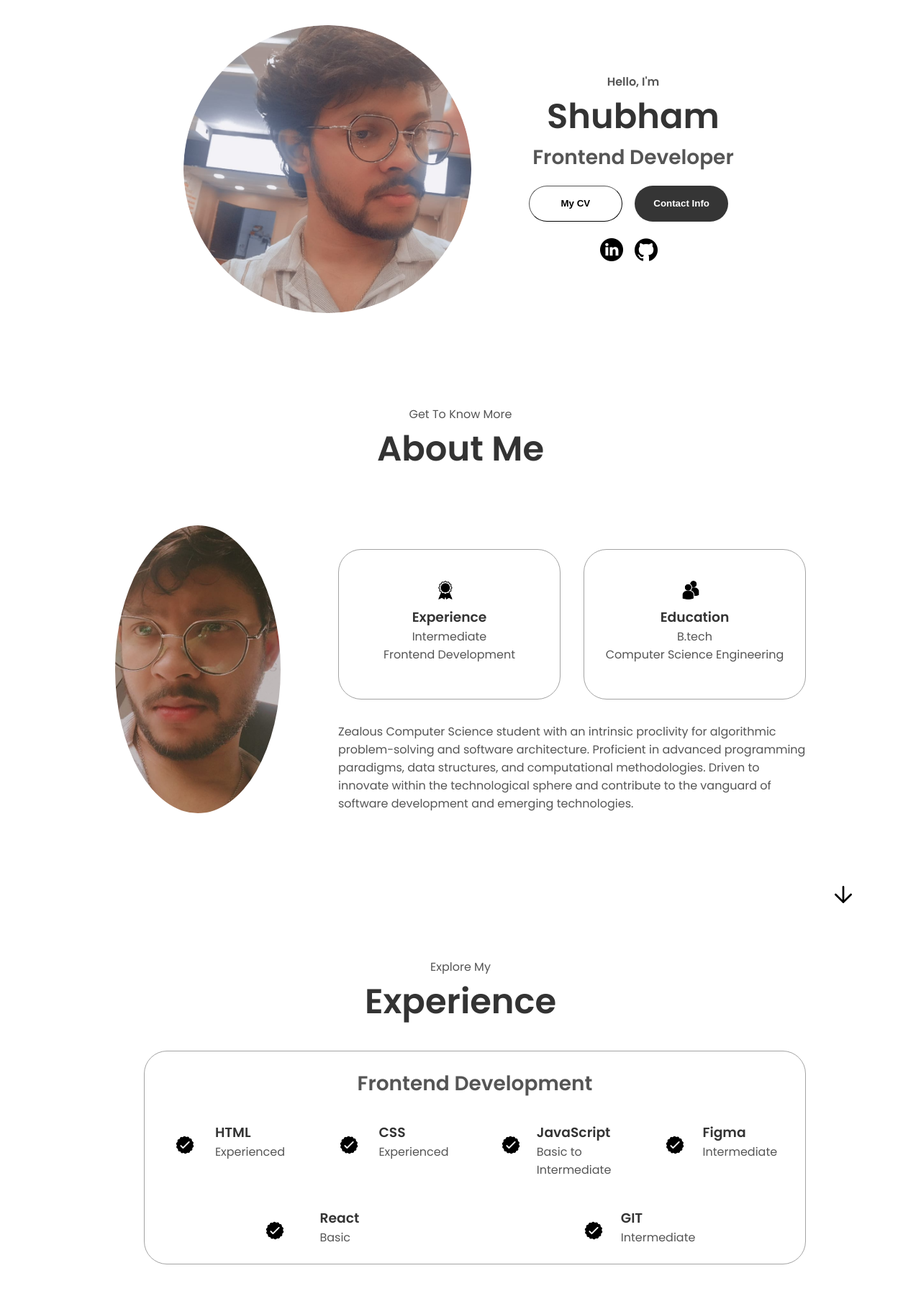
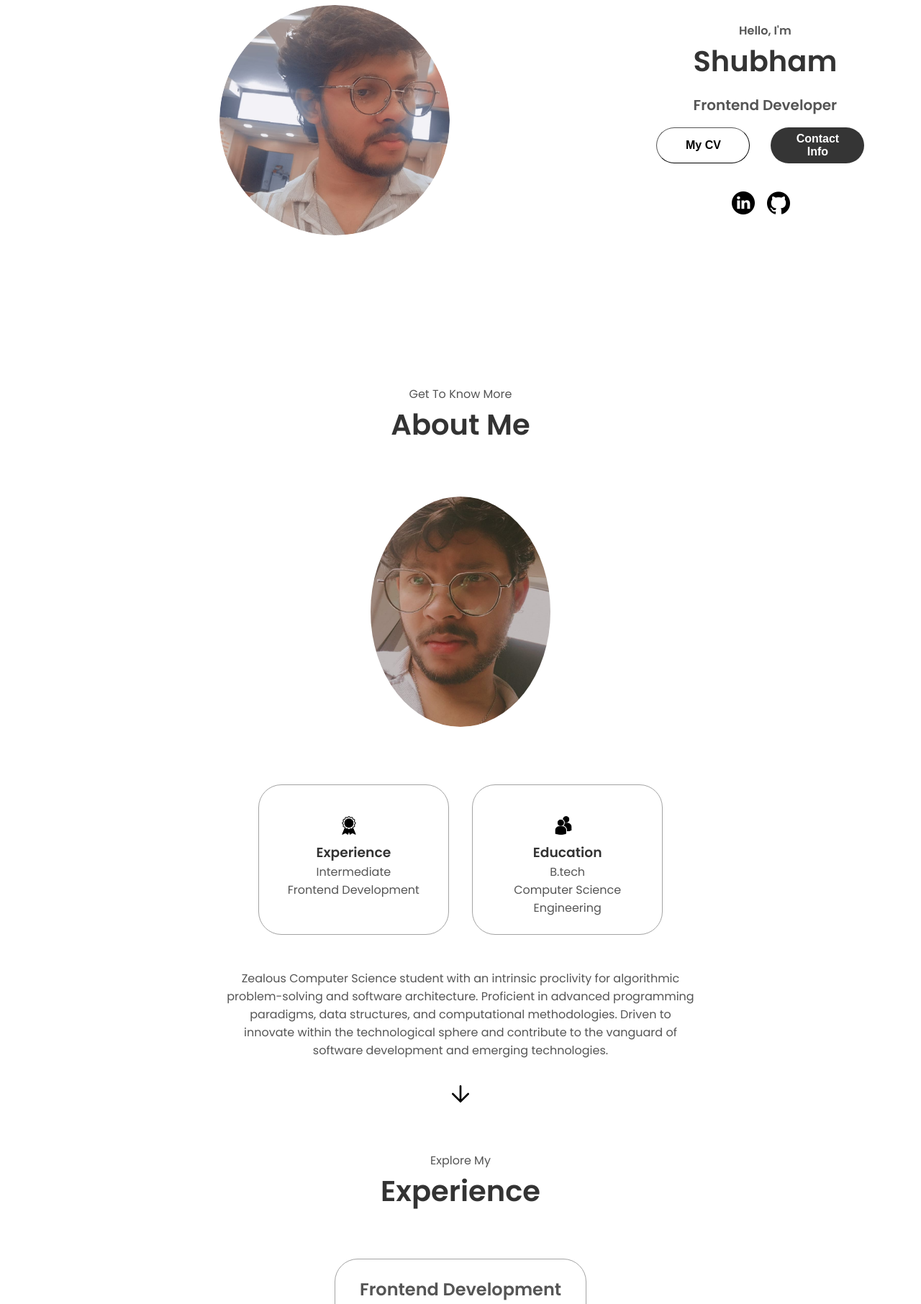
Before and after one commit to mitra9917/my_portfolio, a plain HTML site: page index.html in a window 1280 px wide. Shown: the part 133-1945 px from the top of the page at 72% size. Drawn offline with Linux system fonts and the light colour scheme.

Commit message:
fit to screen

```diff
--- a/style.css
+++ b/style.css
@@ -35,68 +35,70 @@
   --arrow-color: #fff;
 }
 
-*{
-    margin:0;
-    padding:0;
+* {
+  margin: 0;
+  padding: 0;
+  box-sizing: border-box;
 }
 
-body{
-    font-family:"Poppins",sans-serif;
+html {
+  scroll-behavior: smooth;
+  font-size: 16px;
+}
+
+body {
+  font-family: "Poppins", sans-serif;
   background-color: var(--bg-color);
   color: var(--text-color);
   transition: background-color 0.3s, color 0.3s;
 }
 
-html{
-    scroll-behavior: smooth;
-}
-
-p{
+p {
   color: var(--secondary-text-color);
 }
 
-a, .btn{
-    transition:all 300ms ease;
+a, .btn {
+  transition: all 300ms ease;
 }
 
-nav, .nav-links{
-    display:flex;
+nav, .nav-links {
+  display: flex;
 }
 
-nav{
+nav {
   justify-content: space-around;
-    align-items:center;
-    height:17vh;
+  align-items: center;
+  min-height: 60px;
   background-color: var(--nav-bg);
   transition: background-color 0.3s;
 }
 
-.nav-links{
-    gap:2rem;
-    list-style:none;
-    font-size:1.5rem;
+.nav-links {
+  gap: 2rem;
+  list-style: none;
+  font-size: 1.5rem;
 }
 
-a{
+a {
   color: var(--text-color);
   text-decoration: none;
-    text-decoration-color:white;
+  text-decoration-color: white;
 }
 
-a:hover{
-    color:gray;
-    text-decoration:underline;
-    text-underline-offset:1rem;
-    text-decoration-color:rgb(181,181,181);
+a:hover {
+  color: gray;
+  text-decoration: underline;
+  text-underline-offset: 1rem;
+  text-decoration-color: rgb(181,181,181);
 }
 
-.logo{
-    font-size:2rem;
+.logo {
+  font-size: 2rem;
   color: var(--text-color);
 }
 
-.logo:hover{
-    cursor:default;
+.logo:hover {
+  cursor: default;
 }
 
 /* Theme toggle button styles */
@@ -137,41 +139,40 @@ a:hover{
 }
 
 /* HAMBURGER MENU */
-#hamburger-nav{
-    display:none;
+#hamburger-nav {
+  display: none;
 }
 
-.hamburger-menu{
-    position:relative;
-    display:inline-block;
+.hamburger-menu {
+  position: relative;
+  display: inline-block;
 }
 
-.hamburger-icon{
-    display:flex;
+.hamburger-icon {
+  display: flex;
   justify-content: space-between;
   flex-direction: column;
-    height:24px;
-    width:30px;
-    cursor:pointer;
+  height: 24px;
+  width: 30px;
+  cursor: pointer;
 }
 
-/* changes nav-links content into 1 single hamburger-icon */
-.hamburger-icon span{
-    width:100%;
-    height:2px;
+.hamburger-icon span {
+  width: 100%;
+  height: 2px;
   background-color: var(--text-color);
-    transition:all 300ms ease-in-out;
+  transition: all 300ms ease-in-out;
 }
 
-.menu-links{
-    position:absolute;
-    top:100%;
-    right:0;
-    background-color:white;
-    width:fit-content;
-    max-height:0;
-    overflow:hidden;
-    transition:all 300ms ease-in-out;
+.menu-links {
+  position: absolute;
+  top: 100%;
+  right: 0;
+  background-color: white;
+  width: fit-content;
+  max-height: 0;
+  overflow: hidden;
+  transition: all 300ms ease-in-out;
   display: flex;
   flex-direction: column;
   z-index: 1000;
@@ -181,45 +182,45 @@ a:hover{
   background-color: var(--nav-bg);
 }
 
-.menu-links a{
-    display:block;
-    padding:10px;
-    text-align:center;
-    font-size:1.5rem;
-    color:black;
-    text-decoration:none;
-    transition:all 300ms ease-in-out;
+.menu-links a {
+  display: block;
+  padding: 10px;
+  text-align: center;
+  font-size: 1.5rem;
+  color: black;
+  text-decoration: none;
+  transition: all 300ms ease-in-out;
 }
 
 [data-theme="dark"] .menu-links a {
   color: var(--text-color);
 }
 
-.menu-links li{
-    list-style:none;
+.menu-links li {
+  list-style: none;
 }
 
-.menu-links.open{
+.menu-links.open {
   max-height: 300px;
 }
 
-.hamburger-icon.open span:first-child{
-    transform:rotate(45deg) translate(10px,5px);
+.hamburger-icon.open span:first-child {
+  transform: rotate(45deg) translate(10px,5px);
 }
-.hamburger-icon.open span:nth-child(2){
-    opacity:0;
+.hamburger-icon.open span:nth-child(2) {
+  opacity: 0;
 }
-.hamburger-icon.open span:last-child{
-    transform:rotate(-45deg) translate(10px,-5px);
+.hamburger-icon.open span:last-child {
+  transform: rotate(-45deg) translate(10px,-5px);
 }
-.hamburger-icon span:first-child{
-    transform:none;
+.hamburger-icon span:first-child {
+  transform: none;
 }
-.hamburger-icon span:first-child{
-    opacity:1;
+.hamburger-icon span:first-child {
+  opacity: 1;
 }
-.hamburger-icon span:first-child{
-    transform:none;
+.hamburger-icon span:first-child {
+  transform: none;
 }
 
 /* mobile */
@@ -229,304 +230,397 @@ a:hover{
   margin: 1rem 1rem;
   font-size: 1rem;
   color: #888;
-    position: static; /* Remove relative positioning unless needed */
+  position: static;
   left: unset;
 }
 
 /* Sections */
-section{
-    padding-top:4vh;
-    height:96vh;
-    margin:0 10rem;
-    box-sizing:border-box;
-    min-height:fit-content;
+section {
+  padding: 4vh 2vw;
+  margin: 0 auto;
+  max-width: 1200px;
+  width: 100%;
+  box-sizing: border-box;
+  min-height: fit-content;
 }
 
-.section-container{
-    display:flex;
+.section-container {
+  display: flex;
+  flex-wrap: wrap;
+  justify-content: center;
+  align-items: center;
+  gap: 2rem;
 }
 
 /* Profile */
-#profile{
-    display:flex;
-    justify-content:center;
-    gap:5rem;
-    height:80vh;
+#profile {
+  display: flex;
+  justify-content: center;
+  align-items: center;
+  gap: 3rem;
+  min-height: 60vh;
+  flex-wrap: wrap;
 }
 
-.section__pic-container{
-    display:flex;
-    height:400px;
-    width:400px;
-    margin:auto 0;
-    background:transparent;
-    border:none;
-    display:block;
-    max-width: 100%;
-    max-height: 100vw;
+.section__pic-container {
+  display: flex;
+  width: 100%;
+  max-width: 320px;
+  aspect-ratio: 1/1;
+  margin: 0 auto;
+  background: transparent;
+  border: none;
 }
 
-.section__pic-container img{
+.section__pic-container img {
   width: 100%;
   height: 100%;
   object-fit: cover;
-    border-radius:50%;
-    background:transparent;
-    border:none;
-    display:block;
+  border-radius: 50%;
+  background: transparent;
+  border: none;
+  display: block;
 }
 
-.section__text{
-    align-self:center;
-    text-align: center;;
+.section__text {
+  align-self: center;
+  text-align: center;
+  min-width: 250px;
 }
 
-.section__text p{
-    font-weight:600;
+.section__text p {
+  font-weight: 600;
 }
 
-.section__text__p1{
-    text-align:center;
-}
-
-.section__text__p2{
-    font-size:1rem;
-    margin-bottom:0;
-}
-
-.title{
-    font-size:3rem;
+.section__text__p1 {
   text-align: center;
 }
 
-.section__text__p2{
-    text-align:center;
+.section__text__p2 {
+  font-size: 1.25rem;
+  margin-bottom: 0;
+  text-align: center;
 }
 
-.section__text__p2{
-    font-size:1.75rem;
-    margin-bottom:18px;
+.title {
+  font-size: 2.5rem;
+  text-align: center;
+  margin-bottom: 1rem;
 }
 
-.btn_container{
-    display:flex;
-    margin-left:18px;
+.btn-container {
+  display: flex;
+  justify-content: center;
+  gap: 1rem;
+  margin: 1rem 0;
 }
 
-.socials-container{
-    display:flex;
-    justify-content:center;
-    margin-top:1rem;
-    gap:1rem;
-    margin-left:0;
+.socials-container {
+  display: flex;
+  justify-content: center;
+  margin-top: 1rem;
+  gap: 1rem;
+  margin-left: 0;
 }
 
 /* ICONS */
-.icon{
-    margin-top:1rem;
-    margin-right:12px;
-    margin-left:0;
-    cursor:pointer;
-    height:2rem;
+.icon {
+  margin-top: 1rem;
+  margin-right: 12px;
+  margin-left: 0;
+  cursor: pointer;
+  height: 2rem;
+  width: 2rem;
+  object-fit: contain;
 }
 
 /* Buttons */
-.btn{
-    height:50px;
-    width:130px;
-    border-width:1.5px;
-    border-radius:25px;
-    margin-right:13px;
-    margin-bottom:7px;
+.btn {
+  height: 50px;
+  width: 130px;
+  border-width: 1.5px;
+  border-radius: 25px;
+  margin-right: 13px;
+  margin-bottom: 7px;
+  font-size: 1rem;
 }
 
-.btn-color-2{
+.btn-color-2 {
   background-color: var(--btn-color-2-bg);
   color: var(--btn-color-2-text);
   border-color: var(--btn-color-2-border);
-    font-weight:800;
-    padding-left:20px;
-    padding-right:20px;
-    cursor:pointer;
+  font-weight: 800;
+  padding-left: 20px;
+  padding-right: 20px;
+  cursor: pointer;
 }
 
-.btn-color-2:hover{
-    background-color:black;
-    border:none;
-    color:white;
+.btn-color-2:hover {
+  background-color: black;
+  border: none;
+  color: white;
 }
 
-.btn-color-1{
+.btn-color-1 {
   background-color: var(--btn-color-1-bg);
   color: var(--btn-color-1-text);
-    border:none;
-    font-weight:800;
-    padding-left:20px;
-    padding-right:20px;
-    cursor:pointer;
+  border: none;
+  font-weight: 800;
+  padding-left: 20px;
+  padding-right: 20px;
+  cursor: pointer;
 }
 
-.btn-color-1:hover{
+.btn-color-1:hover {
   background-color: black;
-    color:var(--text-color)
+  color: var(--text-color);
 }
 
 /* ABOUT SECTION */
-#about{
-    position:relative;
+#about {
+  position: relative;
 }
 
-.about-containers{
-    gap:2rem;
-    margin-bottom:2rem;
-    margin-top:2rem;
+.about-containers {
+  gap: 2rem;
+  margin-bottom: 2rem;
+  margin-top: 2rem;
+  flex-wrap: wrap;
+  justify-content: center;
+  display: flex;
 }
 
-.about-details-container{
+.about-details-container {
   justify-content: center;
   flex-direction: column;
+  display: flex;
+  align-items: center;
 }
 
-.about-containers,.about-details-container{
-    display:flex;
-    margin-left:40px;
-    flex-wrap: wrap;
+.about-pic {
+  border-radius: 2rem;
+  width: 100%;
+  max-width: 250px;
+  aspect-ratio: 1/1;
+  object-fit: cover;
+  margin: 0 auto;
 }
 
-.about-pic{
-    border-radius:2rem;
+.arrow {
+  display: block;
+  margin: 2rem auto 0 auto;
+  color: var(--arrow-color);
+  cursor: pointer;
+  position: static;
+  right: unset;
+  bottom: unset;
 }
 
-.arrow{
-    position:absolute;
-    right:-5rem;
-    bottom:2.5rem;
-    color: var(--arrow-color);
+.text-container {
+  width: 100%;
+  max-width: 650px;
+  margin: 0 auto;
+  text-align: center;
 }
 
-.text-container{
-    width:650px;
-    margin-left:40px;
-    max-width: 100%;
+.about-page-container {
+  margin-top: 70px;
+  max-width: 1000px;
+  margin-left: auto;
+  margin-right: auto;
 }
 
-.about-page-container{
-    margin-top:70px;
+.details-container {
+  padding: 1.5rem;
+  flex: 1;
+  background: var(--card-bg);
+  border-radius: 2rem;
+  border: var(--border-color) 0.1rem solid;
+  text-align: center;
+  max-width: 350px;
+  min-width: 220px;
+  margin: 1rem auto;
 }
 
-.details-container{
-    padding:1.5rem;
-    flex:1;
-    background: var(--card-bg);
-    border-radius:2rem;
-    border: var(--border-color) 0.1rem solid;
-    text-align:center;
+/* EXPERIENCE SECTION */
+#experience {
+  position: relative;
 }
 
-#experience{
-    position:relative;
+.experience-sub-title {
+  color: var(--secondary-text-color);
+  font-weight: 600;
+  font-size: 1.5rem;
+  margin-bottom: 2rem;
 }
 
-.experience-sub-title{
-    color: var(--secondary-text-color);
-    font-weight:600;
-    font-size:1.75rem;
-    margin-bottom:2rem;
+.experience-details-container {
+  display: flex;
+  justify-content: center;
+  flex-direction: column;
+  align-items: center;
 }
 
-.experience-details-container{
-    display:flex;
-    justify-content:center;
-    flex-direction:column;
+.article-container {
+  display: flex;
+  text-align: initial;
+  flex-wrap: wrap;
+  flex-direction: row;
+  gap: 2.5rem;
+  justify-content: space-around;
 }
 
-.article-container{
-    display:flex;
-    text-align:initial;
-    flex-wrap:wrap;
-    flex-direction:row;
-    gap:2.5rem;
-    justify-content:space-around;
+article {
+  display: flex;
+  width: 10rem;
+  justify-content: space-around;
+  gap: 0.5rem;
+  align-items: center;
 }
 
-article{
-    display:flex;
-    width:10rem;
-    justify-content: space-around;
-    gap:0.5rem;
-
-}
-
-article .icon{
-    cursor:default;
+article .icon {
+  cursor: default;
 }
 
 /* PROJECTS SECTION */
-#projects{
-    position:relative;
+#projects {
+  position: relative;
 }
 
-.project-img{
-    border-radius:2rem;
-    width:90%;
-    height:90%;
+.project-img {
+  border-radius: 2rem;
+  width: 100%;
+  max-width: 350px;
+  height: auto;
+  object-fit: cover;
+  margin: 0 auto;
+  display: block;
 }
 
-.project-title{
-    margin:1rem;
+.project-title {
+  margin: 1rem;
   color: var(--text-color);
 }
 
-.project-btn{
+.project-btn {
   color: var(--text-color);
   border-color: var(--border-color);
 }
 
 /* Contact */
-#contact{
-    display:flex;
+#contact {
+  display: flex;
   justify-content: center;
-    flex-direction:column;
-    height:70vh;
+  flex-direction: column;
+  min-height: 40vh;
+  padding: 2rem 0;
 }
 
-.contact-info-upper-container{
+.contact-info-upper-container {
   display: flex;
   justify-content: center;
   border-radius: 2rem;
   border: var(--border-color) 0.1rem solid;
   background: var(--contact-bg);
-    margin:2rem auto;
-    padding:0.5rem;
+  margin: 2rem auto;
+  padding: 0.5rem;
+  flex-wrap: wrap;
+  gap: 1rem;
+  width: 100%;
+  max-width: 700px;
 }
 
-.contact-info-container{
-    display:flex;
-    align-items:center;
-    justify-content:center;
-    gap:0.5rem;
-    margin:1rem;
+.contact-info-container {
+  display: flex;
+  align-items: center;
+  justify-content: center;
+  gap: 0.5rem;
+  margin: 1rem;
+  flex-wrap: wrap;
 }
 
-.contact-info-container p{
-    font-size:larger;
+.contact-info-container p {
+  font-size: 1rem;
 }
 
-.contact-icon{
-    cursor:default;
-    margin:auto;
+.contact-icon {
+  cursor: default;
+  margin: auto;
 }
 
-.email-icon{
-    height:2.5rem;
+.email-icon {
+  height: 2.5rem;
 }
 
 /* FOOTER SECTION */
-footer{
-    margin:0 1rem;
-    height:26vh;
+footer {
+  margin: 0 1rem;
+  min-height: 10vh;
+  padding: 2rem 0;
 }
 
-footer p{
+footer p {
+  text-align: center;
+  font-size: 1rem;
+}
+
+/* Responsive font sizes */
+@media (max-width: 900px) {
+  html {
+    font-size: 15px;
+  }
+  .title {
+    font-size: 2rem;
+  }
+  .section__text__p2 {
+    font-size: 1.1rem;
+  }
+}
+
+@media (max-width: 600px) {
+  html {
+    font-size: 14px;
+  }
+  .title {
+    font-size: 1.5rem;
+  }
+  .section__text__p2 {
+    font-size: 1rem;
+  }
+  .section__pic-container {
+    max-width: 200px;
+  }
+  .about-pic {
+    max-width: 150px;
+  }
+  .details-container {
+    max-width: 100%;
+    min-width: 0;
+    padding: 1rem;
+  }
+  .project-img {
+    max-width: 100%;
+  }
+  .contact-info-upper-container {
+    max-width: 100%;
+    padding: 1rem;
+  }
+}
+
+@media (max-width: 400px) {
+  section {
+    margin: 0 1vw;
+    padding: 2vw 0;
+  }
+  .section__pic-container {
+    max-width: 70vw;
+  }
+  .btn {
+    width: 120px;
+    margin: 0.25rem;
+  }
+  .contact-info-container {
+    flex-direction: column;
     text-align: center;
   }
+}
```
Lines whose indentation alone changed are shown as unchanged.
